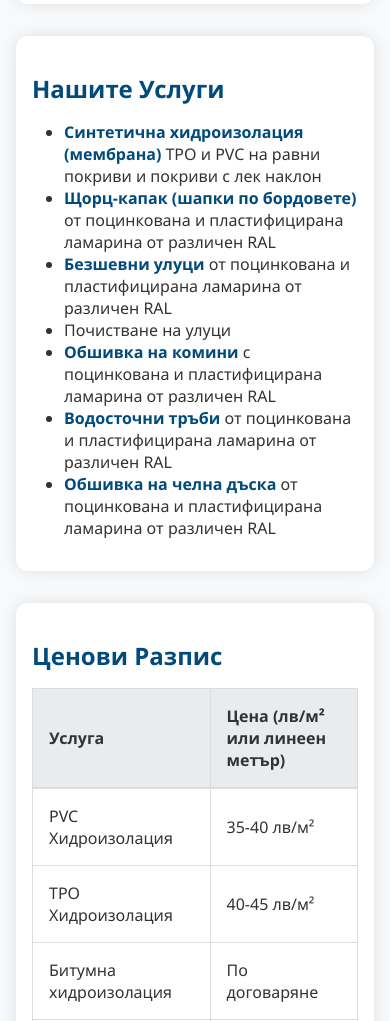
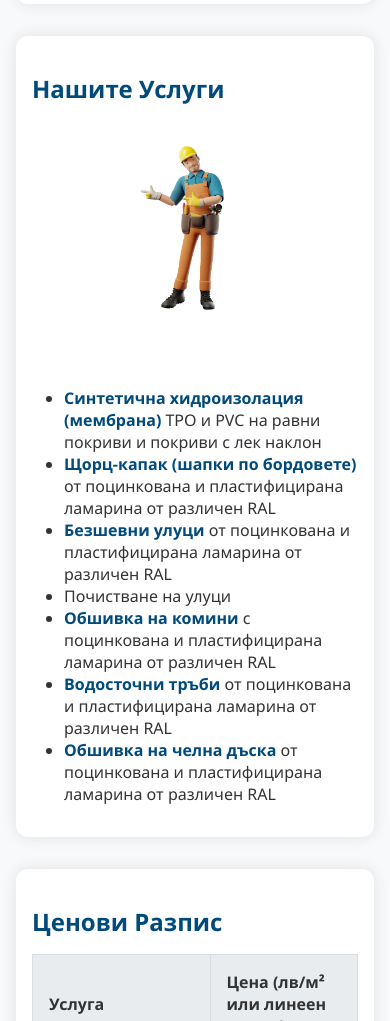
Before and after one commit to Ferhaps/waterproofing-services, a plain HTML site: page index.html in a window 390 px wide. Shown: the part 1080-2101 px from the top of the page. Drawn offline with Linux system fonts and the light colour scheme.

Commit message:
adds builder image

```diff
--- a/index.html
+++ b/index.html
@@ -79,6 +79,8 @@
 
     <section class="container" id="services">
       <h2>Нашите Услуги</h2>
+      <div class="services-container">
+        <div class="services-content">
           <ul itemscope itemtype="https://schema.org/ItemList">
             <li itemprop="itemListElement"><strong>Синтетична хидроизолация (мембрана)</strong> TPO и PVC на равни покриви и покриви с лек наклон</li>
             <li itemprop="itemListElement"><strong>Щорц-капак (шапки по бордовете)</strong> от поцинкована и пластифицирана ламарина от различен RAL</li>
@@ -88,6 +90,11 @@
             <li itemprop="itemListElement"><strong>Водосточни тръби</strong> от поцинкована и пластифицирана ламарина от различен RAL</li>
             <li itemprop="itemListElement"><strong>Обшивка на челна дъска</strong> от поцинкована и пластифицирана ламарина от различен RAL</li>
           </ul>
+        </div>
+        <div class="services-image">
+          <img src="./assets/images/builder.png" alt="Строителен специалист" width="200" height="200" class="builder-image">
+        </div>
+      </div>
     </section>
 
     <section class="container" id="prices">
--- a/styles.css
+++ b/styles.css
@@ -302,6 +302,30 @@ address {
   line-height: 1.6;
 }
 
+.services-container {
+  display: flex;
+  flex-wrap: wrap;
+  align-items: flex-start;
+  gap: 2rem;
+}
+
+.services-content {
+  flex: 1;
+  min-width: 300px;
+}
+
+.services-image {
+  flex: 0 0 auto;
+  display: flex;
+  justify-content: center;
+  align-items: center;
+}
+
+.builder-image {
+  max-width: 250px;
+  height: auto;
+}
+
 @media (max-width: 480px) {
   .carousel-container {
     height: 200px;
@@ -372,4 +396,17 @@ address {
   .hamburger.active span:nth-child(3) {
     transform: translateY(-9px) rotate(-45deg);
   }
+
+  .services-container {
+    flex-direction: column-reverse;
+  }
+
+  .services-image {
+    margin-bottom: 1rem;
+    width: 100%;
+  }
+
+  .builder-image {
+    max-width: 200px;
+  }
 }
```
Also changed, not shown: assets/images/builder.png (added). Lines whose indentation alone changed are shown as unchanged.
